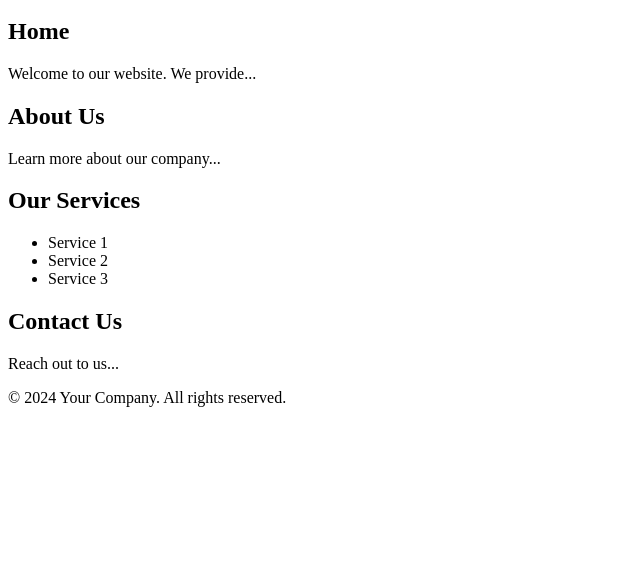
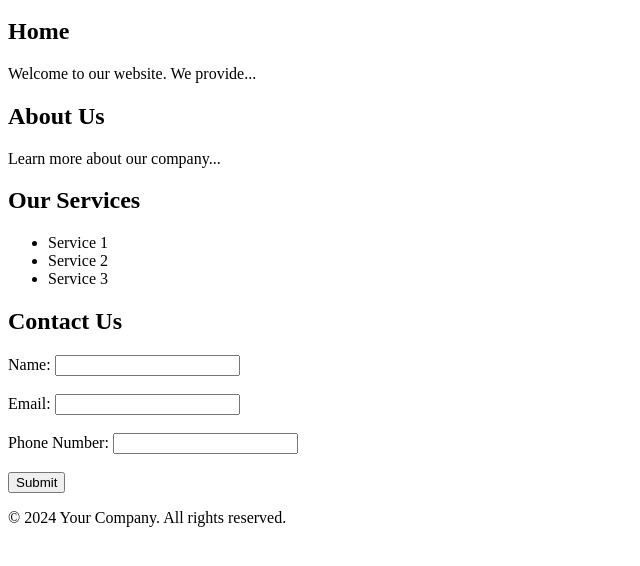
Before and after one commit to Mahum-Ikram/mahum.ikram, a plain HTML site: page index.html in a window 1280 px wide. Shown: the part 154-720 px from the top of the page, without its empty margins (0-640 px from the left). Drawn offline with Linux system fonts and the light colour scheme.

Commit message:
Form added

```diff
--- a/index.html
+++ b/index.html
@@ -44,7 +44,18 @@
 
         <section id="contact">
             <h2>Contact Us</h2>
-            <p>Reach out to us...</p>
+            <form action="/submit-form" method="POST">
+                <label for="name">Name:</label>
+                <input type="text" id="name" name="name" required><br><br>
+
+                <label for="email">Email:</label>
+                <input type="email" id="email" name="email" required><br><br>
+
+                <label for="phone">Phone Number:</label>
+                <input type="tel" id="phone" name="phone" required><br><br>
+
+                <input type="submit" value="Submit">
+            </form>
         </section>
     </main>
 
```
